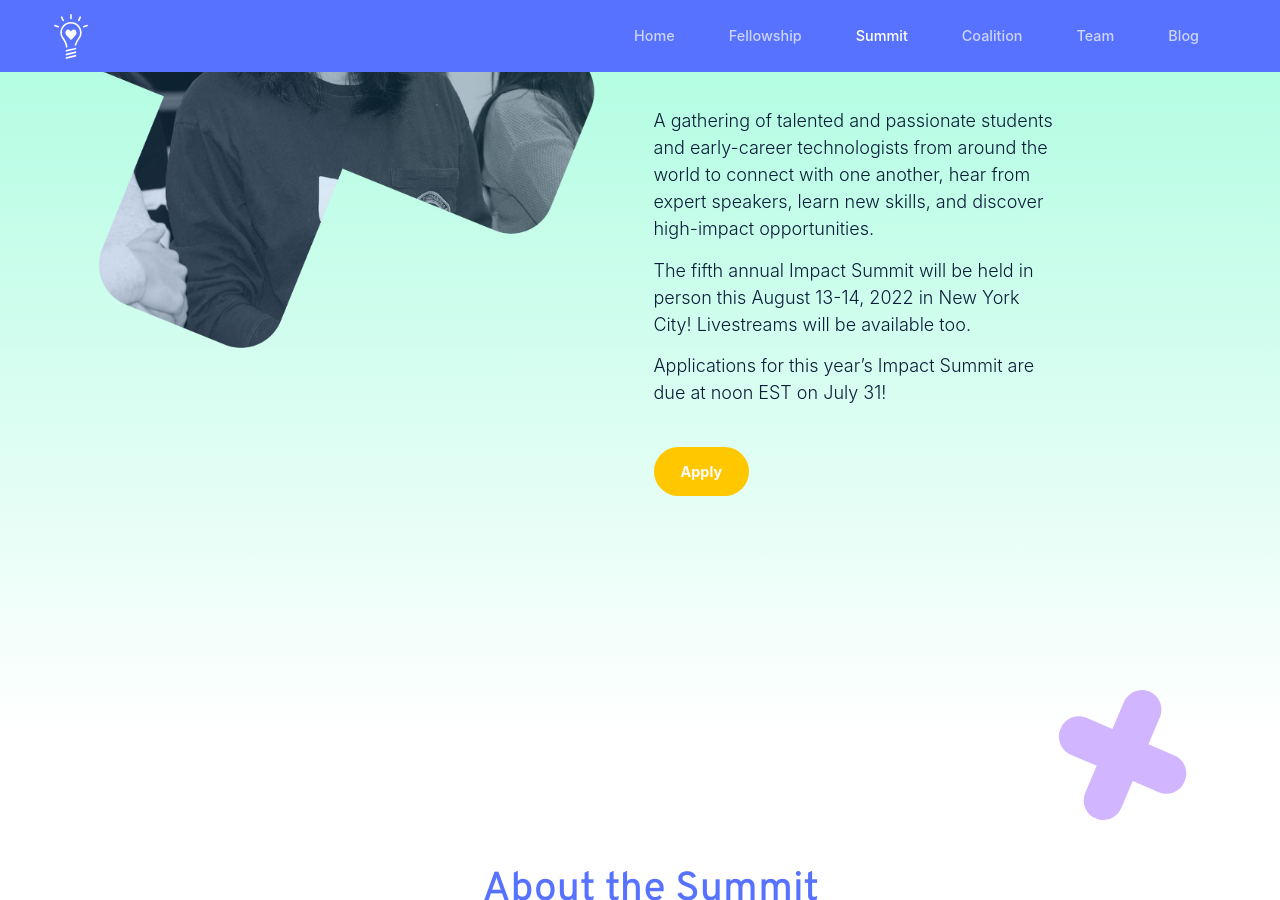
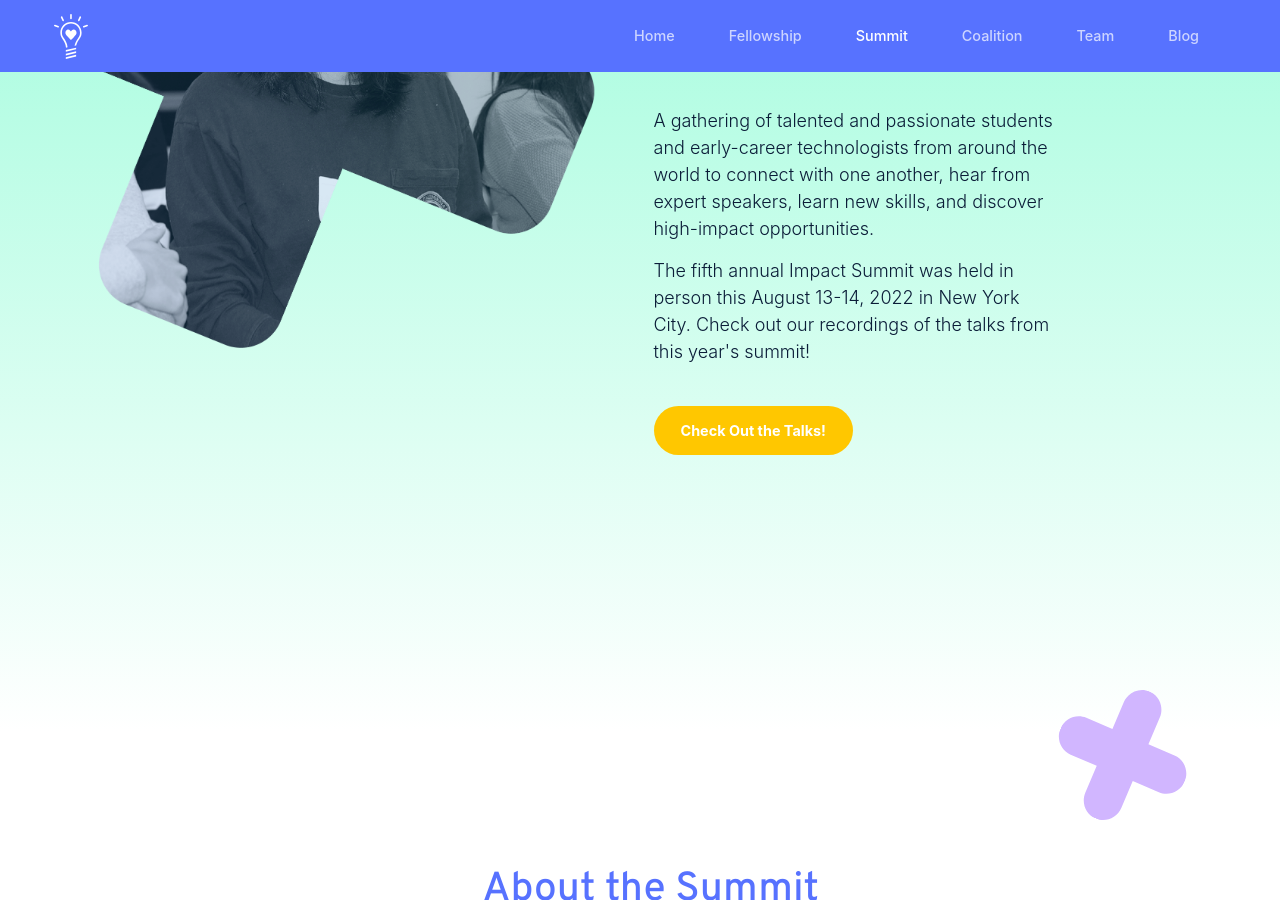
Before and after one commit to impact-labs/impact-labs.github.io, a Jekyll site: the page built from pages/summit.html, in a window 1280 px wide and 900 px high, scrolled down 322 px. Built offline with Jekyll 4.4.1, drawn with Linux system fonts in a browser that asks for light colours.

Commit message:
update summit CTAs

```diff
--- a/pages/home.html
+++ b/pages/home.html
@@ -85,14 +85,14 @@ image: /assets/images/seo/home.jpg
 			<div class="text-left lead">
 				<h2>The Impact Summit</h2>
 				<p>
-					The Impact Summit unites students who are passionate about technology and social impact, while connecting them with social entrepreneurs, civic activists, and thought leaders who are leveraging technology for the common good.
+					The Impact Summit unites budding technologists passionate about social impact while connecting them with social entrepreneurs, civic activists, and thought leaders who are leveraging technology for the common good.
 				</p>
 				<p>
-					The next Impact Summit will be held in person this August 13-14 in New York City! Applications to attend are due at noon EST on July 31.
+					The 2022 Impact Summit was held August 13-14 in New York City. Subscribe to our newsletter to hear when we announce our next summit!
 				</p>
 				<br/>
 				<div class="text-md-center">
-					<a class="btn btn-secondary" role="button" aria-pressed="true" href="./summit">Learn More</a>
+					<a class="btn btn-secondary" role="button" aria-pressed="true" href="https://airtable.com/shrn3Sw913prQ2y6W" target="_blank">Subscribe</a>
 				</div>
 			</div>
 		</div>
--- a/pages/summit.html
+++ b/pages/summit.html
@@ -16,12 +16,9 @@ image: /assets/images/seo/summit.jpg
 					A gathering of talented and passionate students and early-career technologists from around the world to connect with one another, hear from expert speakers, learn new skills, and discover high-impact opportunities.
 				</p>
 				<p>
-					The fifth annual Impact Summit will be held in person this August 13-14, 2022 in New York City! Livestreams will be available too.
+					The fifth annual Impact Summit was held in person this August 13-14, 2022 in New York City. Check out our recordings of the talks from this year's summit!
 				</p>
-				<p>
-					Applications for this year’s Impact Summit are due at noon EST on July 31!
-				</p>
-				<a class="btn btn-warning mt-3" href="https://airtable.com/shrSQ7A0IjHQtue7g" target="_blank" role="button" aria-pressed="true">Apply</a>
+				<a class="btn btn-warning mt-3" href="https://www.youtube.com/c/ImpactLabs/featured" target="_blank" role="button" aria-pressed="true">Check Out the Talks!</a>
 			</div>
 		</div>
 		<div class="col-1 col-md-2"></div>
```
